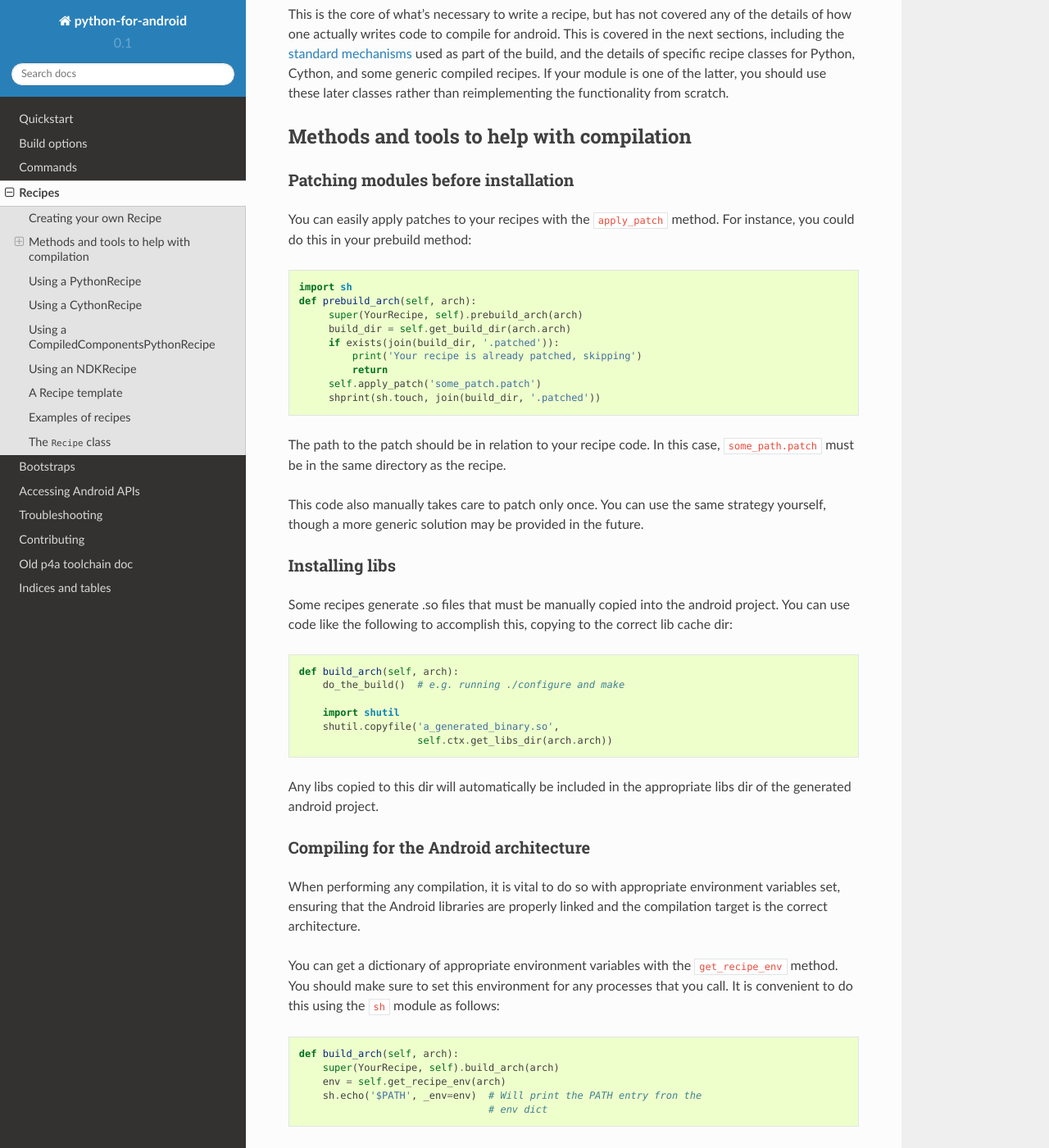
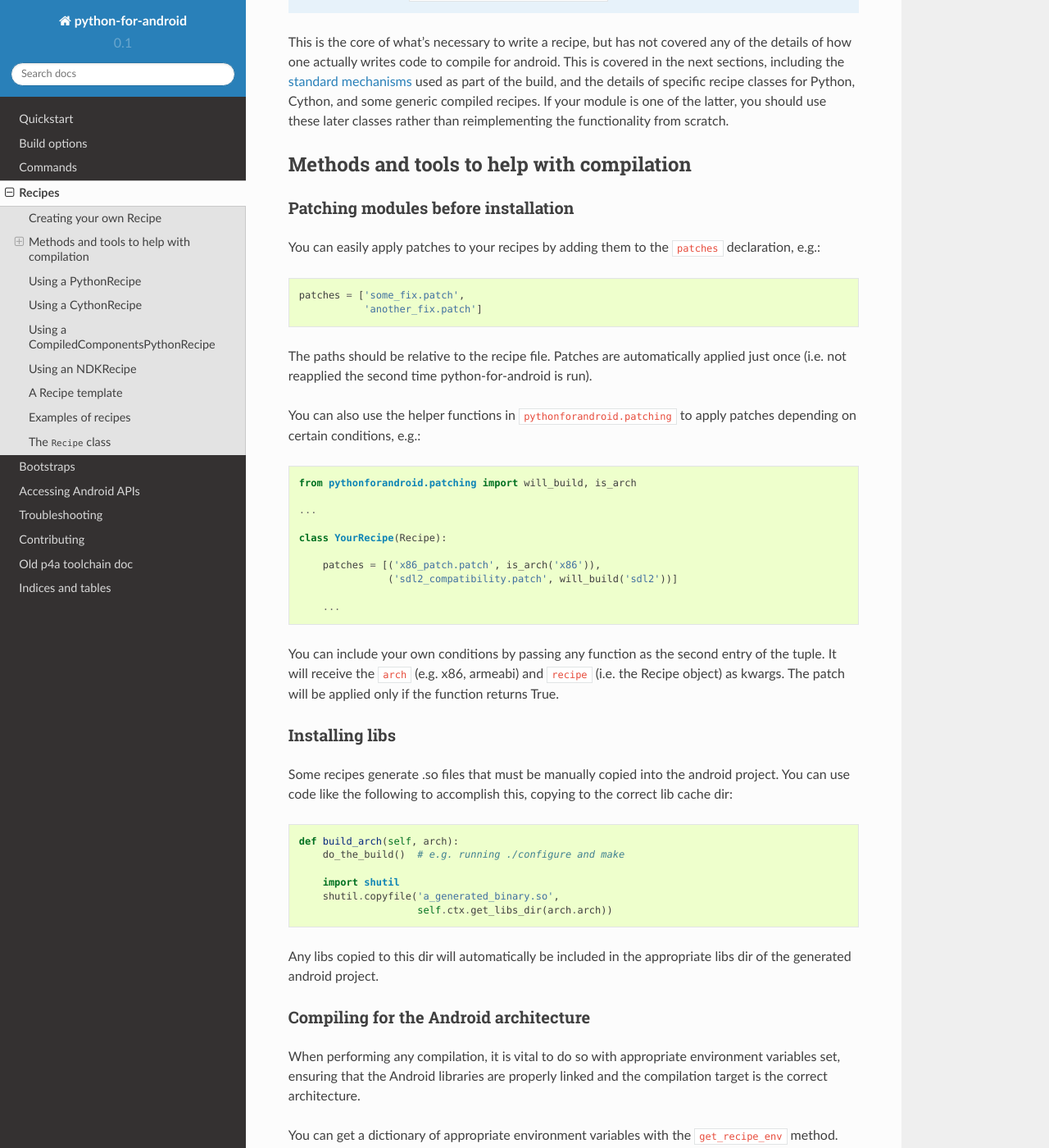
Before and after one commit to kivy/python-for-android, a Sphinx documentation site: the page built from doc/source/recipes.rst, in a window 1280 px wide and 1400 px high, scrolled down 2151 px. Shown: the whole window at 82% size. Built offline with Sphinx 7.4.7 and the Read the Docs theme 2.0.0, drawn with Linux system fonts in a browser that asks for light colours; pages that are not in the unit, such as notebooks, are missing from menus; some of the changed text lies outside the part shown.

Commit message:
Updated patching doc

```diff
--- a/doc/source/recipes.rst
+++ b/doc/source/recipes.rst
@@ -38,6 +38,8 @@ The basic declaration of a recipe is as follows::
       url = 'http://example.com/example-{version}.tar.gz'
       version = '2.0.3'
       md5sum = '4f3dc9a9d857734a488bcbefd9cd64ed'
+
+      patches = ['some_fix.patch']  # Paths relative to the recipe dir
 
       depends = ['kivy', 'sdl2']  # These are just examples
       conflicts = ['pygame']
@@ -118,26 +120,35 @@ Methods and tools to help with compilation
 Patching modules before installation
 ~~~~~~~~~~~~~~~~~~~~~~~~~~~~~~~~~~~~
 
-You can easily apply patches to your recipes with the ``apply_patch``
-method. For instance, you could do this in your prebuild method::
+You can easily apply patches to your recipes by adding them to the
+``patches`` declaration, e.g.::
 
-  import sh
-  def prebuild_arch(self, arch):
-       super(YourRecipe, self).prebuild_arch(arch)
-       build_dir = self.get_build_dir(arch.arch)
-       if exists(join(build_dir, '.patched')):
-           print('Your recipe is already patched, skipping')
-           return
-       self.apply_patch('some_patch.patch')
-       shprint(sh.touch, join(build_dir, '.patched'))
+      patches = ['some_fix.patch',
+                 'another_fix.patch']
 
-The path to the patch should be in relation to your recipe code.
-In this case, ``some_path.patch`` must be in the same directory as the
-recipe.
+The paths should be relative to the recipe file. Patches are
+automatically applied just once (i.e. not reapplied the second time
+python-for-android is run).
 
-This code also manually takes care to patch only once. You can use the
-same strategy yourself, though a more generic solution may be provided
-in the future.
+You can also use the helper functions in ``pythonforandroid.patching``
+to apply patches depending on certain conditions, e.g.::
+
+  from pythonforandroid.patching import will_build, is_arch
+
+  ...
+
+  class YourRecipe(Recipe):
+
+      patches = [('x86_patch.patch', is_arch('x86')),
+                 ('sdl2_compatibility.patch', will_build('sdl2'))]
+
+      ...
+
+You can include your own conditions by passing any function as the
+second entry of the tuple. It will receive the ``arch`` (e.g. x86,
+armeabi) and ``recipe`` (i.e. the Recipe object) as kwargs. The patch
+will be applied only if the function returns True.
+
 
 Installing libs
 ~~~~~~~~~~~~~~~
```
